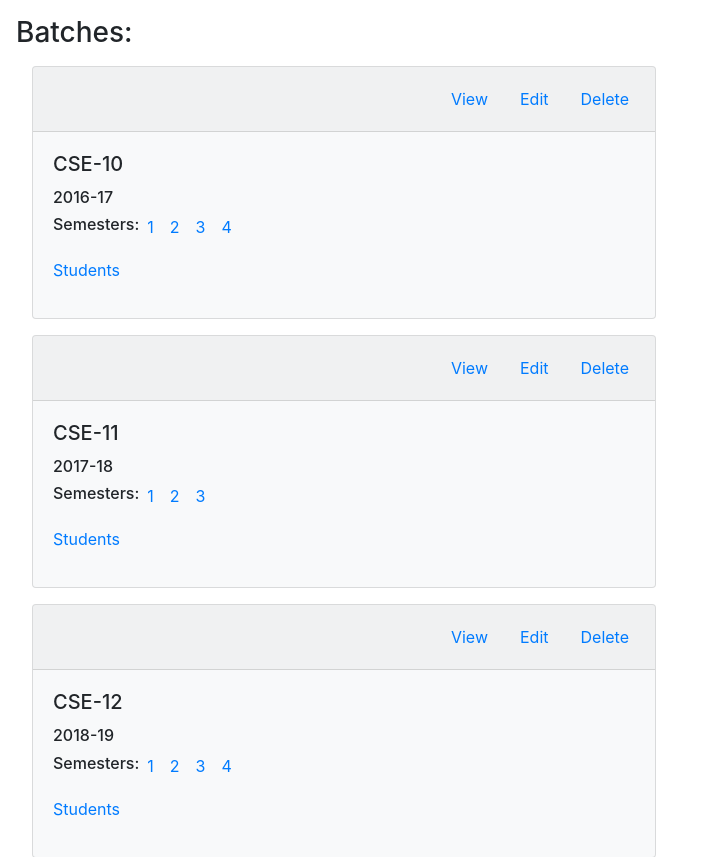
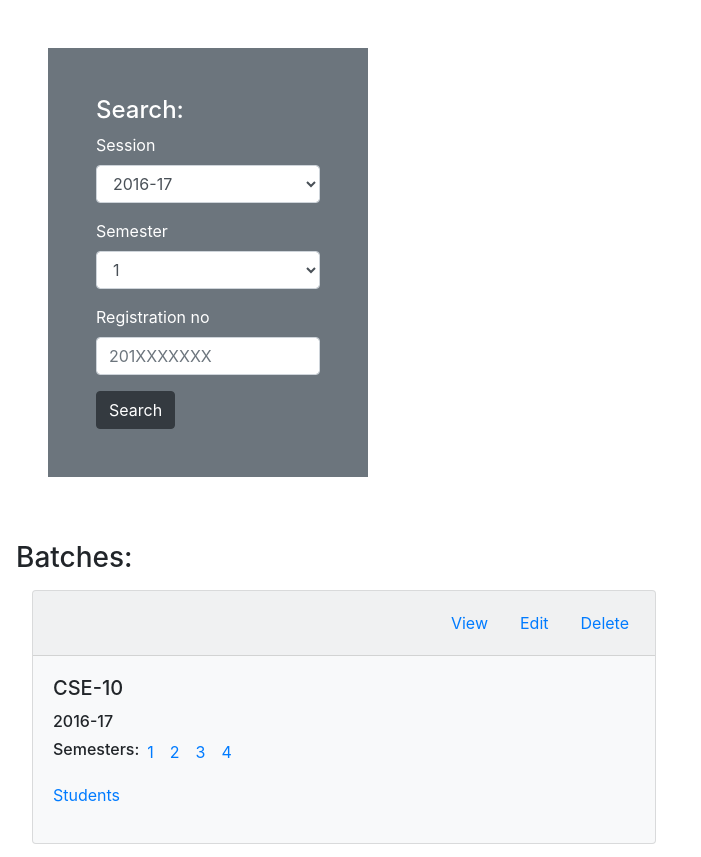
Before and after one commit to RahatGithub/RMS1, a Django app: page /main/ in a window 1280 px wide. Shown: the top 857 px of the page, without its empty margins (0-701 px from the left). Run offline with Django 4.2, Linux system fonts and the light colour scheme; data comes from the database, SQL or seed files in the repository; both versions use the stored data as it was after the commit; some libraries are stand-ins or nearby versions.

Commit message:
search function tried

```diff
--- a/main/templates/main/index.html
+++ b/main/templates/main/index.html
@@ -5,6 +5,36 @@
 
 
 {% block body %}
+
+<section class="m-5 p-5 w-25 bg-secondary text-white">
+    <h4>Search: </h4>
+    <form method="post"> {% csrf_token %}
+        <input type="hidden" name="form_name" value="search_form" id="search_form">
+        <div class="form-group">
+          <label for="session">Session</label>
+          <select class="form-control" name="session" id="exampleFormControlSelect1">
+            {% for batch in all_batches %}
+                <option>{{batch.session}}</option>
+            {% endfor %}
+          </select>
+        </div>
+        <div class="form-group">
+            <label for="exampleFormControlSelect2">Semester</label>
+            <select class="form-control" name="semester_no" id="exampleFormControlSelect2">
+                {% for i in "12345678"|slice:":8" %}
+                  <option>{{i}}</option>
+                {% endfor %}
+            </select>
+        </div>
+        <div class="form-group">
+            <label for="exampleFormControlSelect3">Registration no</label>
+            <input type="text" class="form-control" name="reg_no" id="exampleFormControlInput3" placeholder="201XXXXXXX">
+        </div>
+        <a href="search/"> <button type="submit" class="btn btn-dark text-white">Search</button> </a>
+    </form>
+</section>
+
+
 
 <section class="batch-list p-3">
     <h3>Batches: </h3>
@@ -49,6 +79,7 @@
     {% if request.user.is_superuser %}
     <form method="post" class="w-25 bg-light border border-primary p-3"> {% csrf_token %}
         <h6>Add new batch</h6>
+        <input type="hidden" name="form_name" value="add_batch_form" id="add_batch_form">
         <div class="form-group">
             <label for="batch_no">Batch no</label>
             <select class="form-control" name="batch_no" id="batch_no1">
--- a/main/urls.py
+++ b/main/urls.py
@@ -9,5 +9,6 @@
     path('add_semester/<str:batch_no>', views.add_semester, name="add_semester"),
     path('course_view/<str:batch_no>/<int:semester_no>/<str:course_type>/<str:course_code>', views.course_view, name="course_view"),
     path('gradesheet_view/<str:session>/<str:reg_no>', generate_pdf, name="generate_pdf"),
+    path('search', views.search, name="search")
     # path('table_sheet_pdf/<str:session>/<str:reg_no>/', generate_pdf, name="generate_pdf")
 ]
--- a/main/views.py
+++ b/main/views.py
@@ -4,30 +4,30 @@
 import json
 
 
-def index(request):
-    if request.method == "POST":  # when submitting the 'add batch' form
-        batch_no = request.POST['batch_no']
-        session = request.POST['session']
-        batch_id = batch_no + '_' + session
-        batch = Batch.objects.create(batch_id=batch_id, batch_no=batch_no, session=session)
-        batches = Batch.objects.all()
-        return render(request, 'main/index.html', {'batches' : batches})
+# def index(request):
+#     if request.method == "POST":  # when submitting the 'add batch' form
+#         batch_no = request.POST['batch_no']
+#         session = request.POST['session']
+#         batch_id = batch_no + '_' + session
+#         batch = Batch.objects.create(batch_id=batch_id, batch_no=batch_no, session=session)
+#         batches = Batch.objects.all()
+#         return render(request, 'main/index.html', {'batches' : batches})
 
-    batches = Batch.objects.all()
-    all_batches = list()
-    for batch in batches:
-        new_dict = dict()
-        semester_list = Semester.objects.filter(batch_no=batch.batch_no)
-        new_list = list()
-        for semester in semester_list:
-            new_list.append(semester)
-        new_dict['batch_id'] = batch.batch_id
-        new_dict['batch_no'] = batch.batch_no
-        new_dict['session'] = batch.session
-        new_dict['semesters'] = new_list
-        all_batches.append(new_dict)
+#     batches = Batch.objects.all()
+#     all_batches = list()
+#     for batch in batches:
+#         new_dict = dict()
+#         semester_list = Semester.objects.filter(batch_no=batch.batch_no)
+#         new_list = list()
+#         for semester in semester_list:
+#             new_list.append(semester)
+#         new_dict['batch_id'] = batch.batch_id
+#         new_dict['batch_no'] = batch.batch_no
+#         new_dict['session'] = batch.session
+#         new_dict['semesters'] = new_list
+#         all_batches.append(new_dict)
 
-    return render(request, 'main/index.html', {'all_batches' : all_batches})
+#     return render(request, 'main/index.html', {'all_batches' : all_batches})
 
 
 def semester_view(request, batch_no, semester_no):
@@ -250,21 +250,6 @@
     return render(request, 'main/students_view.html', {'batch_no':batch_no, 'students':students})
 
 
-# ******************* experimental ***********************
-# from io import BytesIO
-# from django.template.loader import get_template
-# from xhtml2pdf import pisa
-# from django.views import View
-
-# def render_to_pdf(template_src, context_dict={}):
-#     template = get_template(template_src)
-#     html  = template.render(context_dict)
-#     result = BytesIO()
-#     pdf = pisa.pisaDocument(BytesIO(html.encode("ISO-8859-1")), result)
-#     if not pdf.err:
-#         return HttpResponse(result.getvalue(), content_type='application/pdf')
-#     return None
-# *********************************************************
 
 def gradesheet_view(request, session, reg_no):
     batch = Batch.objects.get(session=session)
@@ -335,3 +320,52 @@
     # for gs in gradesheet : print(gs, end="\n\n")
 
     return render(request, 'main/gradesheet_view.html', {'session':session, 'reg_no':reg_no, 'student_name':student_name, 'gradesheet':gradesheet})
+
+
+
+def index(request):
+    if request.method == "POST":  # when submitting the 'add batch' form
+        if request.POST['form_name'] == 'add_batch_form':
+            batch_no = request.POST['batch_no']
+            session = request.POST['session']
+            batch_id = batch_no + '_' + session
+            batch = Batch.objects.create(batch_id=batch_id, batch_no=batch_no, session=session)
+            batches = Batch.objects.all()
+            return render(request, 'main/index.html', {'batches' : batches})
+
+        elif request.POST['form_name'] == 'search_form':
+            # session = request.POST['session']
+            # semester_no = request.POST['semester_no']
+            # reg_no = request.POST['reg_no']
+            # print(session, semester_no, reg_no)
+            # return redirect('/main')
+            search(request)
+
+    batches = Batch.objects.all()
+    all_batches = list()
+    for batch in batches:
+        new_dict = dict()
+        semester_list = Semester.objects.filter(batch_no=batch.batch_no)
+        new_list = list()
+        for semester in semester_list:
+            new_list.append(semester)
+        new_dict['batch_id'] = batch.batch_id
+        new_dict['batch_no'] = batch.batch_no
+        new_dict['session'] = batch.session
+        new_dict['semesters'] = new_list
+        all_batches.append(new_dict)
+
+    return render(request, 'main/index.html', {'all_batches' : all_batches})
+
+
+
+def search(request):
+    session = request.POST['session']
+    semester_no = request.POST['semester_no']
+    reg_no = request.POST['reg_no']
+    # print(session, "sem:", semester_no, reg_no)
+
+    batch = Batch.objects.filter(session=session).first()
+
+
+    return redirect('/main')
```
Also changed, not shown: main/pdf.py (+0 -12 lines), db.sqlite3.
